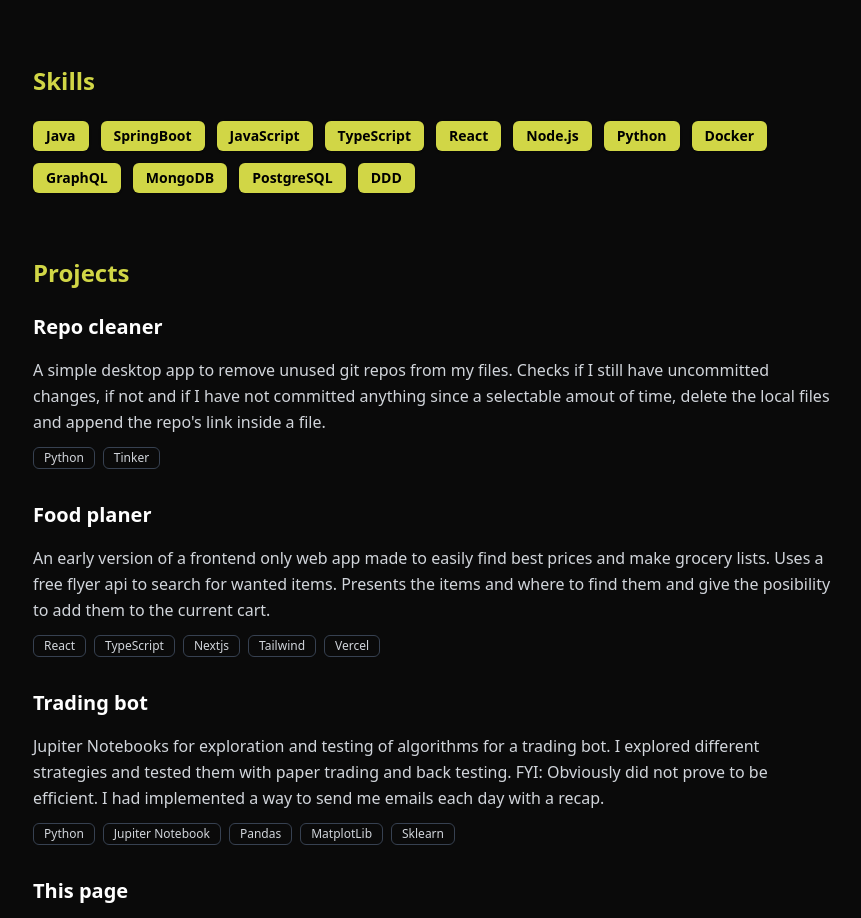
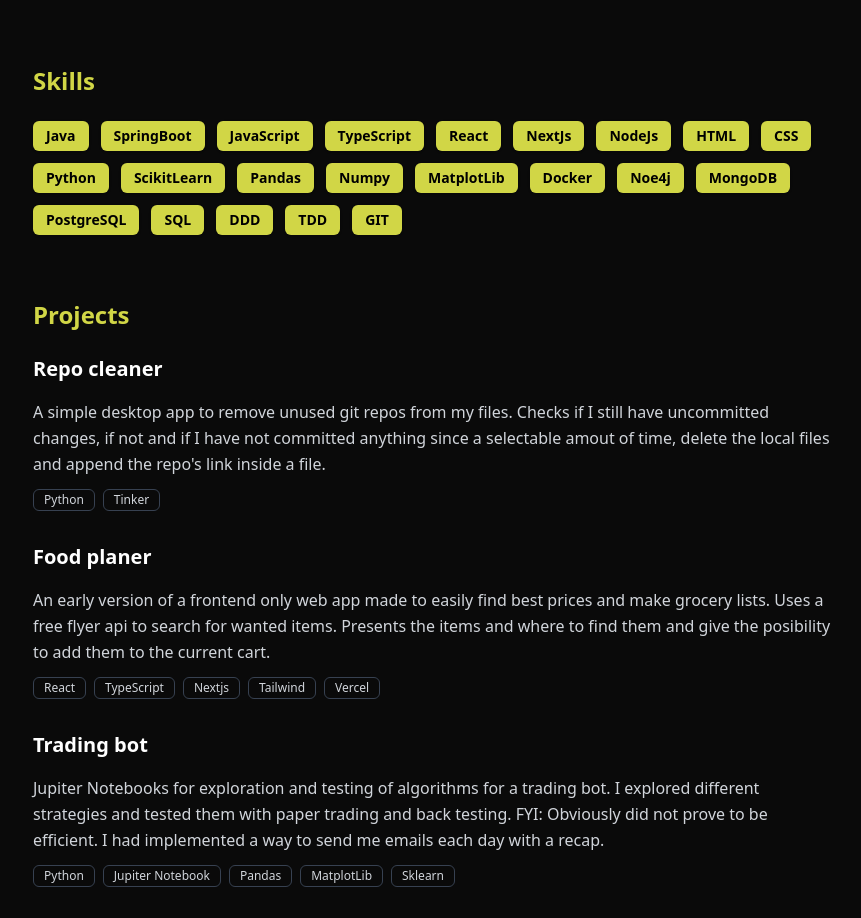
Before and after one commit to Sam17-beep/resume, a React (Vite) app: page / in a window 1280 px wide. Shown: the part 1244-2162 px from the top of the page, without its empty margins (207-1068 px from the left). Built offline with nearby package versions, Linux system fonts and the light colour scheme; some icons are missing.

Commit message:
feat: more technos

```diff
--- a/src/data/resumeData.ts
+++ b/src/data/resumeData.ts
@@ -15,13 +15,23 @@
     "JavaScript",
     "TypeScript",
     "React",
-    "Node.js",
+    "NextJs",
+    "NodeJs",
+    "HTML",
+    "CSS",
     "Python",
+    "ScikitLearn",
+    "Pandas",
+    "Numpy",
+    "MatplotLib",
     "Docker",
-    "GraphQL",
+    "Noe4j",
     "MongoDB",
     "PostgreSQL",
+    "SQL",
     "DDD",
+    "TDD",
+    "GIT",
   ],
   experience: [
     {
```
